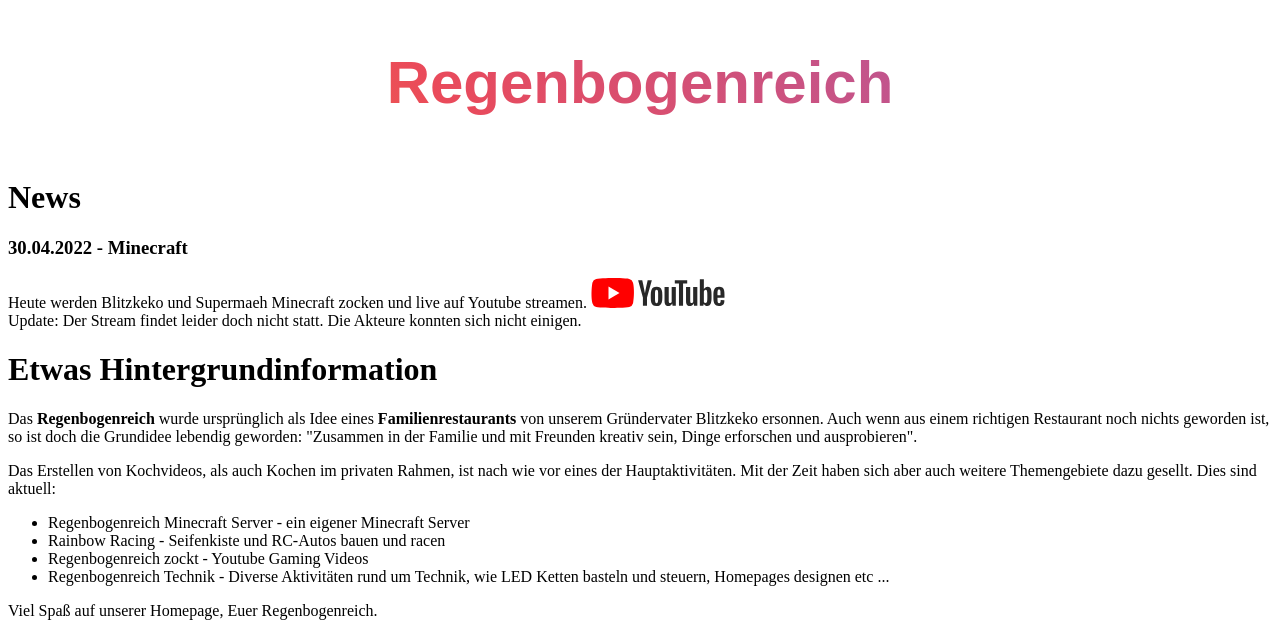
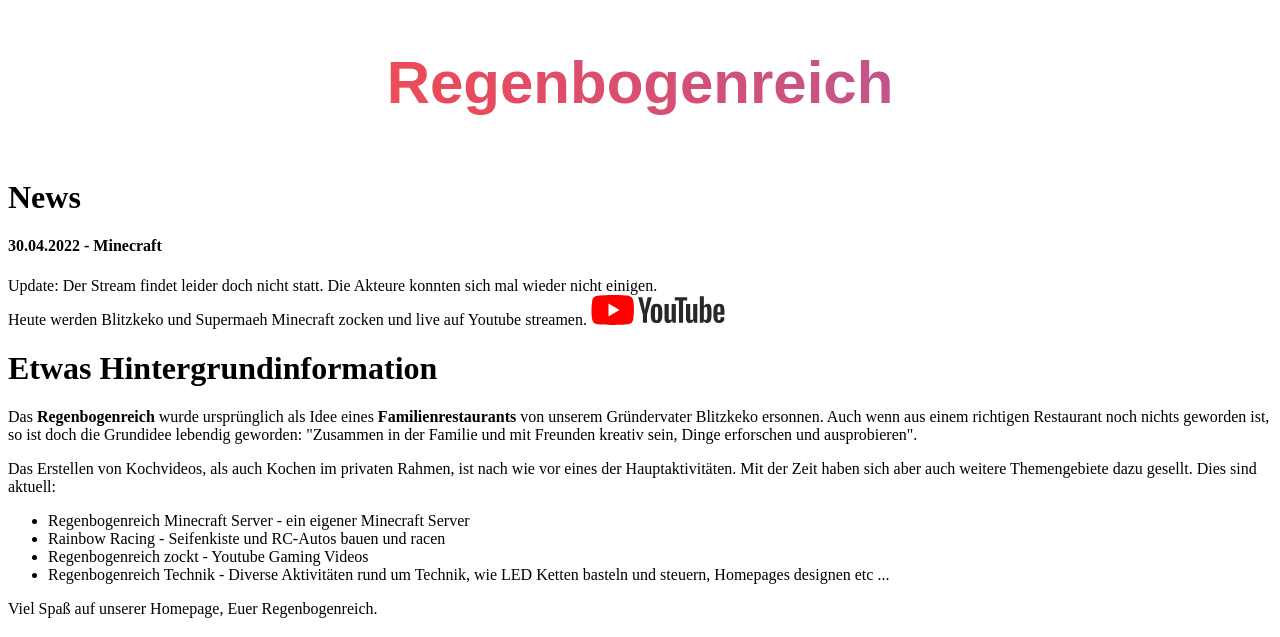
Before and after one commit to Chrischman/RR_Homepage, a plain HTML site: page index.html in a window 1280 px wide. Shown: the top 637 px of the page. Drawn offline with Linux system fonts and the light colour scheme.

Commit message:
updates News

```diff
--- a/index.html
+++ b/index.html
@@ -22,10 +22,9 @@
 
     <main>
         <h1>News</h1>
-        <h3>30.04.2022 - Minecraft</h3>
-        Heute werden Blitzkeko und Supermaeh  Minecraft zocken und live auf Youtube streamen.  <img src="Bilder/YouTube_Logo.svg" alt="Youtube logo" height="30"/>
-        <br>
-        Update: Der Stream findet leider doch nicht statt. Die Akteure konnten sich nicht einigen.
+        <h4>30.04.2022 - Minecraft</h4>
+        Update: Der Stream findet leider doch nicht statt. Die Akteure konnten sich mal wieder nicht einigen.<br>
+        Heute werden Blitzkeko und Supermaeh Minecraft zocken und live auf Youtube streamen.  <img src="Bilder/YouTube_Logo.svg" alt="Youtube logo" height="30"/>
 
         <h1>Etwas Hintergrundinformation</h1>
         Das <strong>Regenbogenreich</strong> wurde ursprünglich als Idee eines <strong>Familienrestaurants</strong> von unserem Gründervater Blitzkeko ersonnen. Auch wenn aus einem richtigen Restaurant
```
